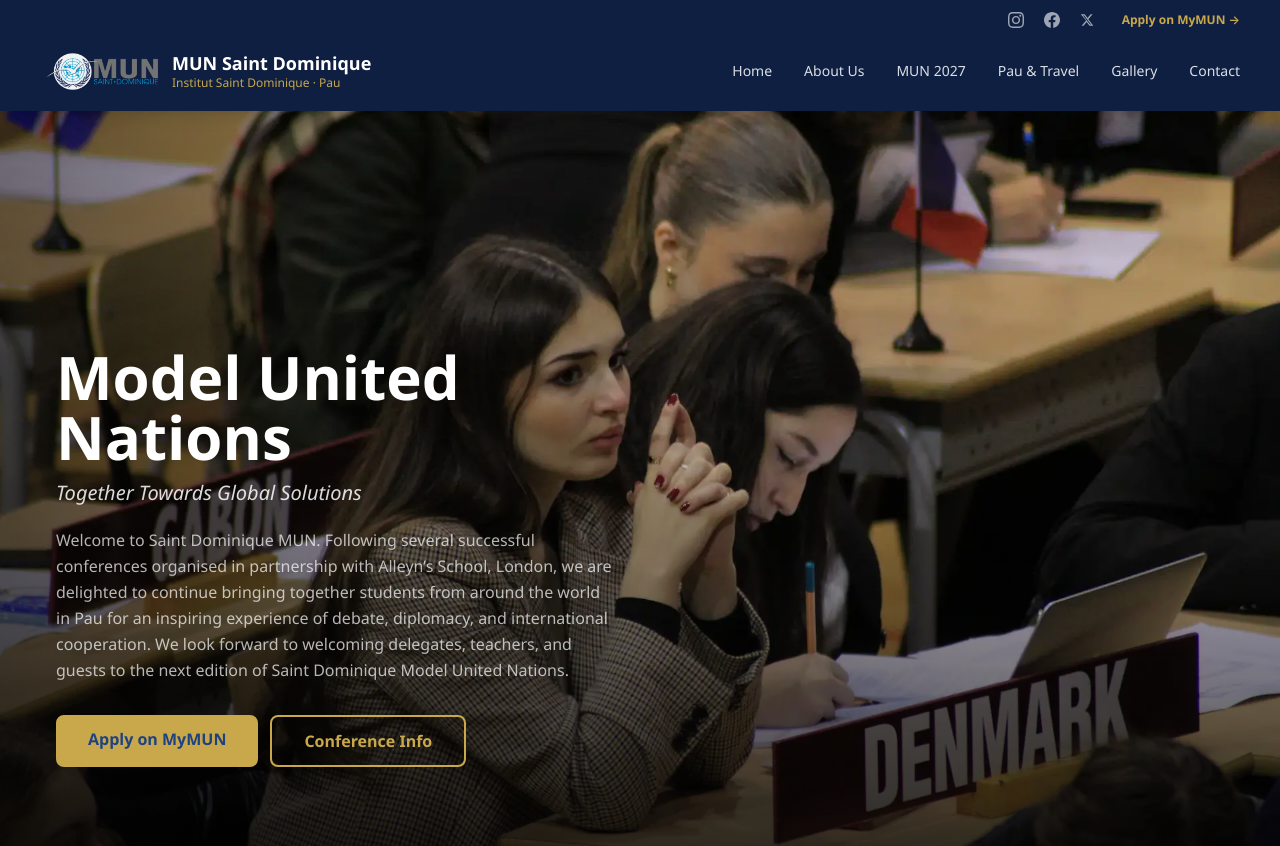
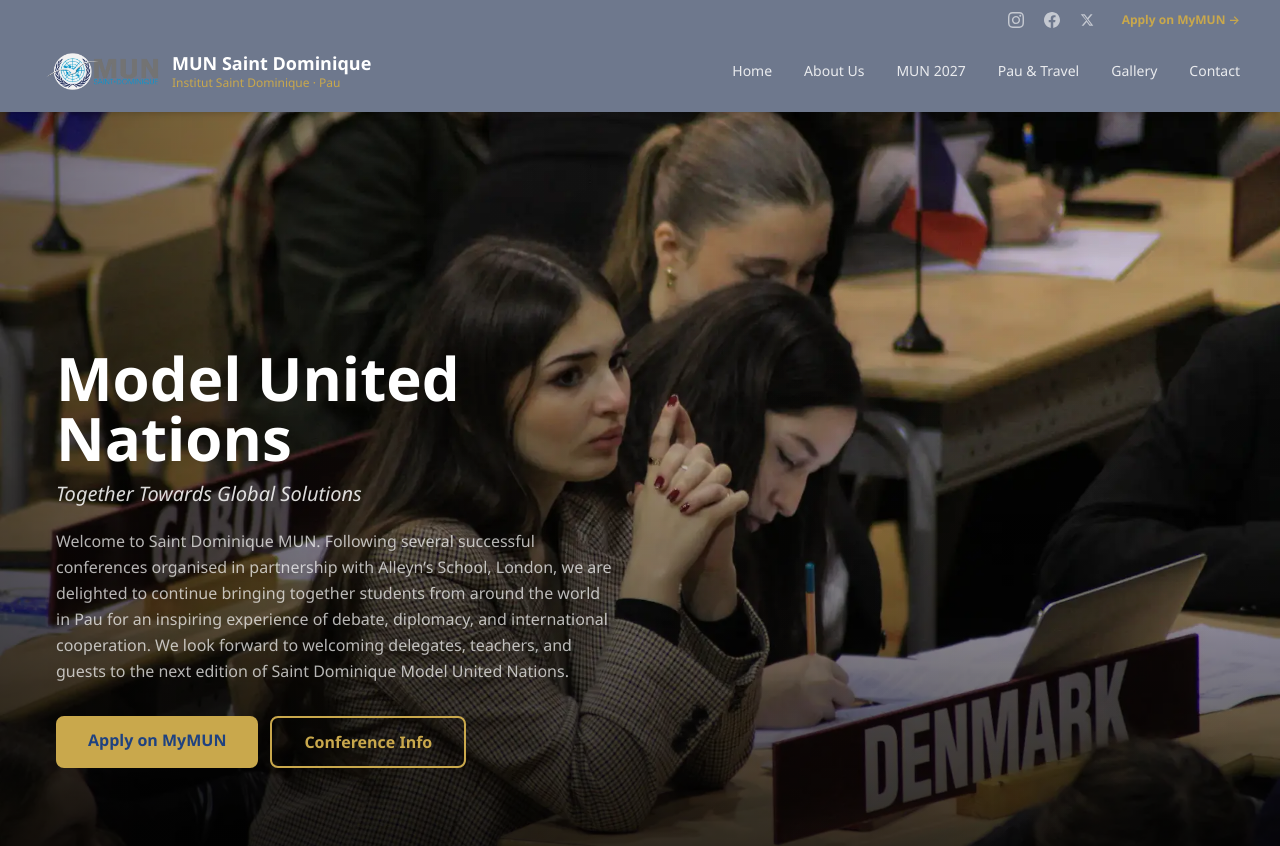
Before and after one commit to gastongabaixtucf8/projet-MUN-saintdo, a Next.js app: page / in a window 1280 px wide. Shown: the top 846 px of the page. Built offline with nearby package versions, Linux system fonts and the light colour scheme.

Commit message:
auto-save

```diff
--- a/components/Header.tsx
+++ b/components/Header.tsx
@@ -2,7 +2,7 @@
 
 import Link from 'next/link'
 import Image from 'next/image'
-import { useState } from 'react'
+import { useEffect, useState } from 'react'
 
 const navLinks = [
   { href: '/', label: 'Home' },
@@ -15,13 +15,29 @@ const navLinks = [
 
 export default function Header() {
   const [open, setOpen] = useState(false)
+  const [scrolled, setScrolled] = useState(false)
+
+  useEffect(() => {
+    const onScroll = () => setScrolled(window.scrollY > 24)
+    onScroll()
+    window.addEventListener('scroll', onScroll, { passive: true })
+    return () => window.removeEventListener('scroll', onScroll)
+  }, [])
 
   return (
-    <header className="bg-navy-dark sticky top-0 z-50 shadow-lg">
+    <header
+      className={`sticky top-0 z-50 transition-all duration-300 bg-navy-dark/60 backdrop-blur-xl backdrop-saturate-150 border-b ${
+        scrolled ? 'border-white/10 shadow-lg shadow-black/20' : 'border-transparent shadow-md'
+      }`}
+    >
       <div className="px-6 lg:px-10">
 
-        {/* Top bar: social links */}
-        <div className="hidden lg:flex justify-end items-center gap-5 pt-3 pb-1">
+        {/* Top bar: social links — collapses away on scroll */}
+        <div
+          className={`hidden lg:flex justify-end items-center gap-5 overflow-hidden transition-all duration-300 ${
+            scrolled ? 'max-h-0 opacity-0 pt-0 pb-0' : 'max-h-16 opacity-100 pt-3 pb-1'
+          }`}
+        >
           <a href="https://www.instagram.com/mun_saintdo/" target="_blank" rel="noopener noreferrer" aria-label="Instagram" className="text-white/60 hover:text-gold transition-colors">
             <svg width="16" height="16" fill="currentColor" viewBox="0 0 24 24"><path d="M12 2.163c3.204 0 3.584.012 4.85.07 3.252.148 4.771 1.691 4.919 4.919.058 1.265.069 1.645.069 4.849 0 3.205-.012 3.584-.069 4.849-.149 3.225-1.664 4.771-4.919 4.919-1.266.058-1.644.07-4.85.07-3.204 0-3.584-.012-4.849-.07-3.26-.149-4.771-1.699-4.919-4.92-.058-1.265-.07-1.644-.07-4.849 0-3.204.013-3.583.07-4.849.149-3.227 1.664-4.771 4.919-4.919 1.266-.057 1.645-.069 4.849-.069zm0-2.163c-3.259 0-3.667.014-4.947.072-4.358.2-6.78 2.618-6.98 6.98-.059 1.281-.073 1.689-.073 4.948 0 3.259.014 3.668.072 4.948.2 4.358 2.618 6.78 6.98 6.98 1.281.058 1.689.072 4.948.072 3.259 0 3.668-.014 4.948-.072 4.354-.2 6.782-2.618 6.979-6.98.059-1.28.073-1.689.073-4.948 0-3.259-.014-3.667-.072-4.947-.196-4.354-2.617-6.78-6.979-6.98-1.281-.059-1.69-.073-4.949-.073zm0 5.838c-3.403 0-6.162 2.759-6.162 6.162s2.759 6.163 6.162 6.163 6.162-2.759 6.162-6.163c0-3.403-2.759-6.162-6.162-6.162zm0 10.162c-2.209 0-4-1.79-4-4 0-2.209 1.791-4 4-4s4 1.791 4 4c0 2.21-1.791 4-4 4zm6.406-11.845c-.796 0-1.441.645-1.441 1.44s.645 1.44 1.441 1.44c.795 0 1.439-.645 1.439-1.44s-.644-1.44-1.439-1.44z"/></svg>
           </a>
@@ -37,8 +53,9 @@ export default function Header() {
         </div>
 
         {/* Main nav */}
-        <div className="flex items-center justify-between py-5 gap-4">
-          <Link href="/" className="flex items-center gap-3 shrink-0">
+        <div className={`flex items-center gap-4 transition-all duration-300 ${scrolled ? 'justify-center py-3' : 'justify-between py-5'}`}>
+          {/* Logo — hidden on scroll so only the navigation follows */}
+          <Link href="/" className={`items-center gap-3 shrink-0 ${scrolled ? 'hidden' : 'flex'}`}>
             <Image
               src="/images/logo MUN.webp"
               alt="MUN Saint Dominique"
@@ -61,7 +78,7 @@ export default function Header() {
           </nav>
 
           <button
-            className="lg:hidden text-white p-2 shrink-0"
+            className={`lg:hidden text-white p-2 shrink-0 ${scrolled ? 'absolute right-6' : ''}`}
             onClick={() => setOpen(!open)}
             aria-label="Toggle menu"
           >
@@ -77,7 +94,7 @@ export default function Header() {
 
       {/* Mobile menu */}
       {open && (
-        <div className="lg:hidden bg-navy-dark border-t border-white/10 px-6 py-5 flex flex-col gap-4">
+        <div className="lg:hidden bg-navy-dark/90 backdrop-blur-xl border-t border-white/10 px-6 py-5 flex flex-col gap-4">
           {navLinks.map(({ href, label }) => (
             <Link key={href} href={href} className="text-white hover:text-gold font-medium" onClick={() => setOpen(false)}>
               {label}
```
